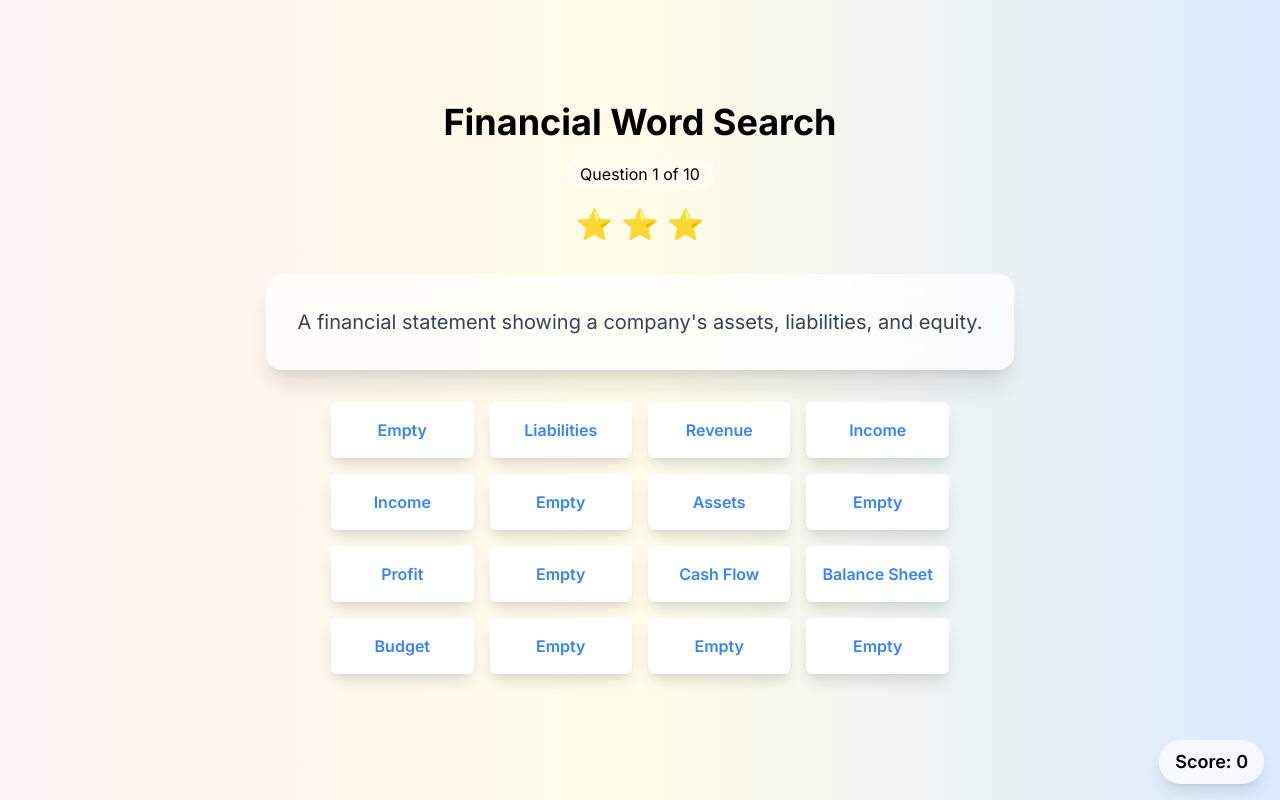
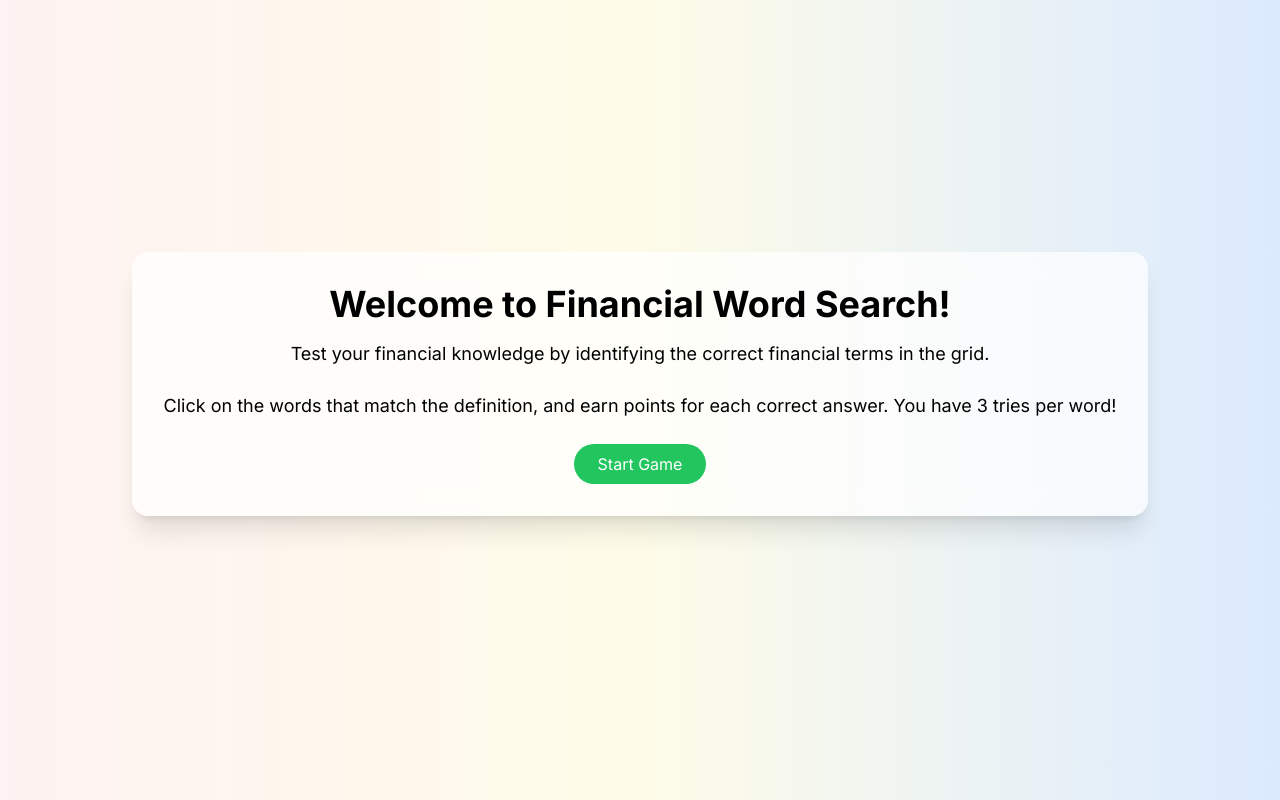
Before and after one commit to Clusters-Config/Fin-Quest, a React (Vite) app in the folder frontend/: page /Monopoly in a window 1280 px wide. Built offline with nearby package versions, Linux system fonts and the light colour scheme.

Commit message:
added changes in word search game

```diff
--- a/frontend/src/GameComponents/Monopoly.jsx
+++ b/frontend/src/GameComponents/Monopoly.jsx
@@ -14,44 +14,44 @@ const FinancialGame = () => {
       options: ["GDP", "Inflation", "Revenue", "Investment"],
     },
     {
-        "definition": "A financial statement that provides a snapshot of a company's financial position at a specific time.",
-        "correctAnswer": "Balance Sheet",
-        "options": ["Income Statement", "Balance Sheet", "Cash Flow Statement", "Budget"]
+      definition: "A financial statement that provides a snapshot of a company's financial position at a specific time.",
+      correctAnswer: "Balance Sheet",
+      options: ["Income Statement", "Balance Sheet", "Cash Flow Statement", "Budget"]
     },
     {
-        "definition": "A financial statement that shows a company's profitability over a period of time.",
-        "correctAnswer": "Income Statement",
-        "options": ["Balance Sheet", "Cash Flow Statement", "Income Statement", "Trial Balance"]
+      definition: "A financial statement that shows a company's profitability over a period of time.",
+      correctAnswer: "Income Statement",
+      options: ["Balance Sheet", "Cash Flow Statement", "Income Statement", "Trial Balance"]
     },
     {
-        "definition": "A financial statement that tracks cash inflows and outflows.",
-        "correctAnswer": "Cash Flow Statement",
-        "options": ["Balance Sheet", "Income Statement", "Cash Flow Statement", "Profit and Loss Statement"]
+      definition: "A financial statement that tracks cash inflows and outflows.",
+      correctAnswer: "Cash Flow Statement",
+      options: ["Balance Sheet", "Income Statement", "Cash Flow Statement", "Profit and Loss Statement"]
     },
     {
-        "definition": "The formula used to calculate Net Income.",
-        "correctAnswer": "Revenue - Expenses",
-        "options": ["Revenue - Expenses", "Assets - Liabilities", "Cash Inflows - Cash Outflows", "Equity + Liabilities"]
+      definition: "The formula used to calculate Net Income.",
+      correctAnswer: "Revenue - Expenses",
+      options: ["Revenue - Expenses", "Assets - Liabilities", "Cash Inflows - Cash Outflows", "Equity + Liabilities"]
     },
     {
-        "definition": "The term referring to a company's total revenues minus expenses.",
-        "correctAnswer": "Net Profit",
-        "options": ["Net Profit", "Gross Profit", "Operating Income", "Equity"]
+      definition: "The term referring to a company's total revenues minus expenses.",
+      correctAnswer: "Net Profit",
+      options: ["Net Profit", "Gross Profit", "Operating Income", "Equity"]
     },
     {
-        "definition": "The abbreviation for Earnings Before Interest, Taxes, Depreciation, and Amortization.",
-        "correctAnswer": "EBITDA",
-        "options": ["EBITDA", "EBIT", "EBT", "EBITA"]
+      definition: "The abbreviation for Earnings Before Interest, Taxes, Depreciation, and Amortization.",
+      correctAnswer: "EBITDA",
+      options: ["EBITDA", "EBIT", "EBT", "EBITA"]
     },
     {
-        "definition": "The accounting principle stating that expenses should be recorded in the same period as the revenues they help generate.",
-        "correctAnswer": "Matching Principle",
-        "options": ["Matching Principle", "Revenue Recognition Principle", "Cost Principle", "Going Concern Principle"]
+      definition: "The accounting principle stating that expenses should be recorded in the same period as the revenues they help generate.",
+      correctAnswer: "Matching Principle",
+      options: ["Matching Principle", "Revenue Recognition Principle", "Cost Principle", "Going Concern Principle"]
     },
     {
-        "definition": "The financial metric used to measure a company's ability to meet short-term obligations.",
-        "correctAnswer": "Current Ratio",
-        "options": ["Debt-to-Equity Ratio", "Current Ratio", "Return on Assets", "Operating Margin"]
+      definition: "The financial metric used to measure a company's ability to meet short-term obligations.",
+      correctAnswer: "Current Ratio",
+      options: ["Debt-to-Equity Ratio", "Current Ratio", "Return on Assets", "Operating Margin"]
     }
   ]);
 
@@ -63,6 +63,7 @@ const FinancialGame = () => {
   const [score, setScore] = useState(0);
   const [toastMessage, setToastMessage] = useState("");
   const [showToast, setShowToast] = useState(false);
+  const [showInstructions, setShowInstructions] = useState(true); // New state for instructions
 
   const handleWordClick = (word) => {
     setSelectedWord(word);
@@ -136,6 +137,29 @@ const FinancialGame = () => {
   return (
     <div className="flex flex-col items-center justify-center min-h-screen bg-gradient-to-r from-red-50 via-yellow-50 to-blue-100 p-6">
 
+      {/* Instructions Screen */}
+      {showInstructions && (
+        <motion.div
+          initial={{ opacity: 0 }}
+          animate={{ opacity: 1 }}
+          exit={{ opacity: 0 }}
+          className="bg-white/70 backdrop-blur-md rounded-2xl p-8 mb-8 shadow-xl text-center"
+        >
+          <h1 className="text-4xl font-bold mb-4">Welcome to Financial Word Search!</h1>
+          <p className="text-lg mb-6">Test your financial knowledge by identifying the correct financial terms in the grid.</p>
+          <p className="text-lg mb-6">Click on the words that match the definition, and earn points for each correct answer. You have 3 tries per word!</p>
+          <button
+            onClick={() => setShowInstructions(false)} // Hide instructions
+            className="bg-green-500 text-white px-6 py-2 rounded-full hover:bg-green-600 transition-colors"
+          >
+            Start Game
+          </button>
+        </motion.div>
+      )}
+
+      {/* Game Screen */}
+      {!showInstructions && (
+        <>
           <motion.div
             initial={{ y: -20, opacity: 0 }}
             animate={{ y: 0, opacity: 1 }}
@@ -270,6 +294,8 @@ const FinancialGame = () => {
               </motion.div>
             )}
           </AnimatePresence>
+        </>
+      )}
     </div>
   );
 };
--- a/frontend/src/pages/Game.jsx
+++ b/frontend/src/pages/Game.jsx
@@ -242,7 +242,6 @@ const Questions = () => {
     const navigate = useNavigate();
 
     const handleGameSelect = (gameName) => {
-      // Navigate to the selected game path
       if (gameName === "Profit-Loss-Ladder") {
         navigate("/ProfitLossLadder");
       } else if (gameName === "Stock Prediction") {
@@ -250,7 +249,7 @@ const Questions = () => {
       } else if (gameName === "Word Search") {
         navigate("/Monopoly");
       }
-      setShowGamesDialog(false);  // Close the dialog after selecting a game
+      setShowGamesDialog(false);
     };
 
     return (
@@ -292,7 +291,7 @@ const Questions = () => {
   const QuestionModal = () => {
     return (
       <div className="fixed inset-0 bg-gray-600 bg-opacity-50 flex items-center justify-center z-50">
-        <div className="bg-white p-8 rounded-lg shadow-md w-8/ sm:w-[500px]">
+        <div className="bg-white p-8 rounded-lg shadow-md w-8/ sm:w-[500px] max-h-[80vh] overflow-y-auto">
           {selectedQuestion && (
             <>
               <h3 className="text-2xl font-bold text-gray-800 mb-4">
@@ -344,7 +343,7 @@ const Questions = () => {
           {/* Main Content */}
           <div className="lg:col-span-3 space-y-6">
             {/* Daily Challenges Grid */}
-            <div className="grid grid-cols-1 sm:grid-cols-2 lg:grid-cols-3 gap-4">
+            <div className="grid grid-cols-1 sm:grid-cols-2 lg:grid-cols-4 gap-4 overflow-y-auto max-h-[600px]">
               {questions.map((q) => (
                 <button
                   key={q.day}
@@ -387,24 +386,16 @@ const Questions = () => {
 
             {/* Progress */}
             <div className="bg-white rounded-lg shadow-sm p-6">
-              <h3 className="text-xl font-bold text-[#002147] mb-4">Progress</h3>
-              <div className="h-2 bg-gray-200 rounded-full">
-                <div
-                  className="h-2 bg-[#F39C12] rounded-full transition-all duration-300"
-                  style={{ width: `${(streak / questions.length) * 100}%` }}
-                />
-              </div>
-              <div className="mt-2 text-gray-600">
-                {streak} of {questions.length} completed
-              </div>
+              <h3 className="text-xl font-bold text-[#002147] mb-4">Your Progress</h3>
+              <p className="text-gray-600">You're on a roll! Keep up the great work!</p>
             </div>
           </div>
         </div>
       </main>
 
-      {/* Display Modals */}
+      {/* Modals */}
       {showCalendar && <CalendarModal />}
-      {showGamesDialog && <GamesDialog />}
+      {showGamesDialog && <GamesDialog setShowGamesDialog={setShowGamesDialog} />}
       {selectedQuestion && <QuestionModal />}
     </div>
   );
```
Lines whose indentation alone changed are shown as unchanged.
